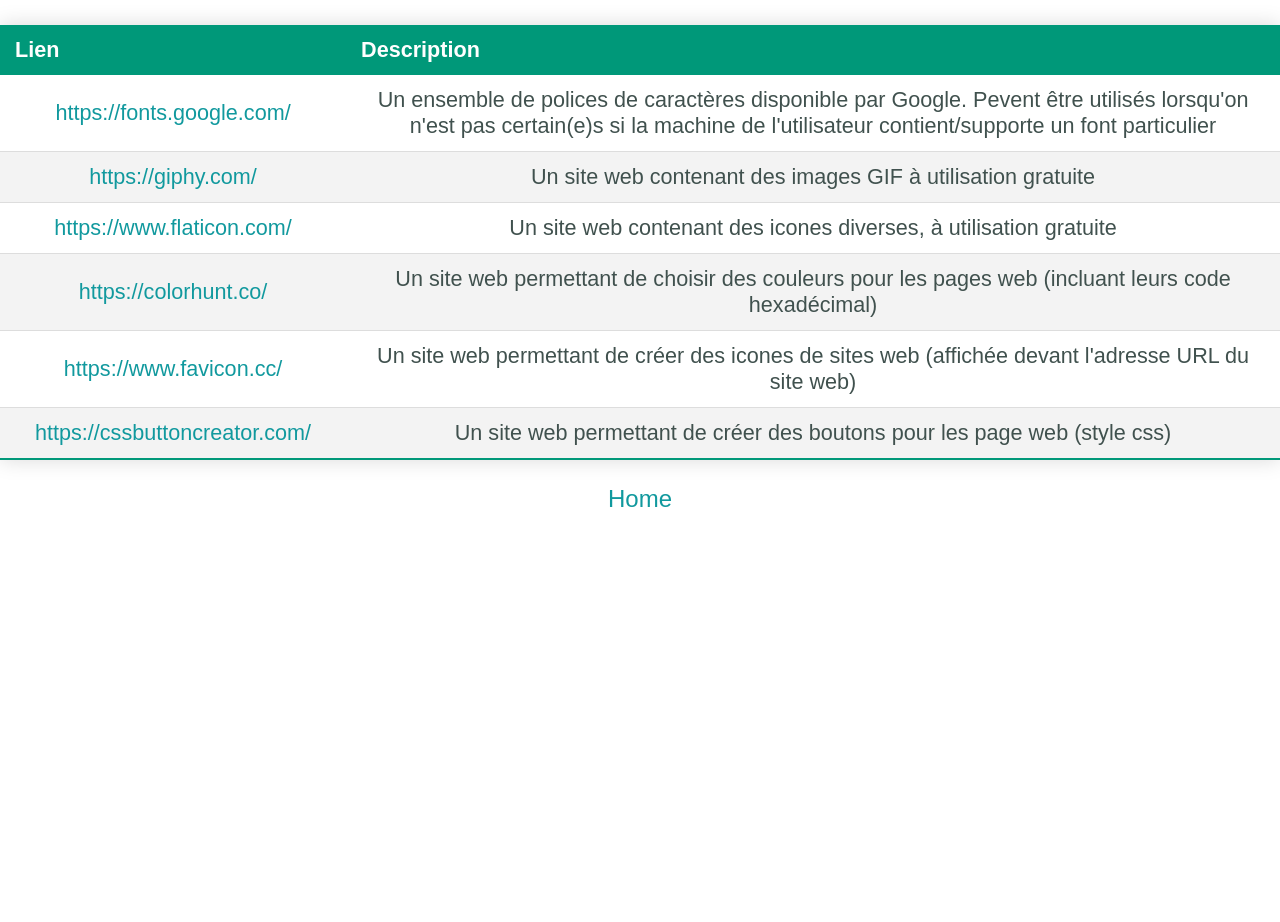
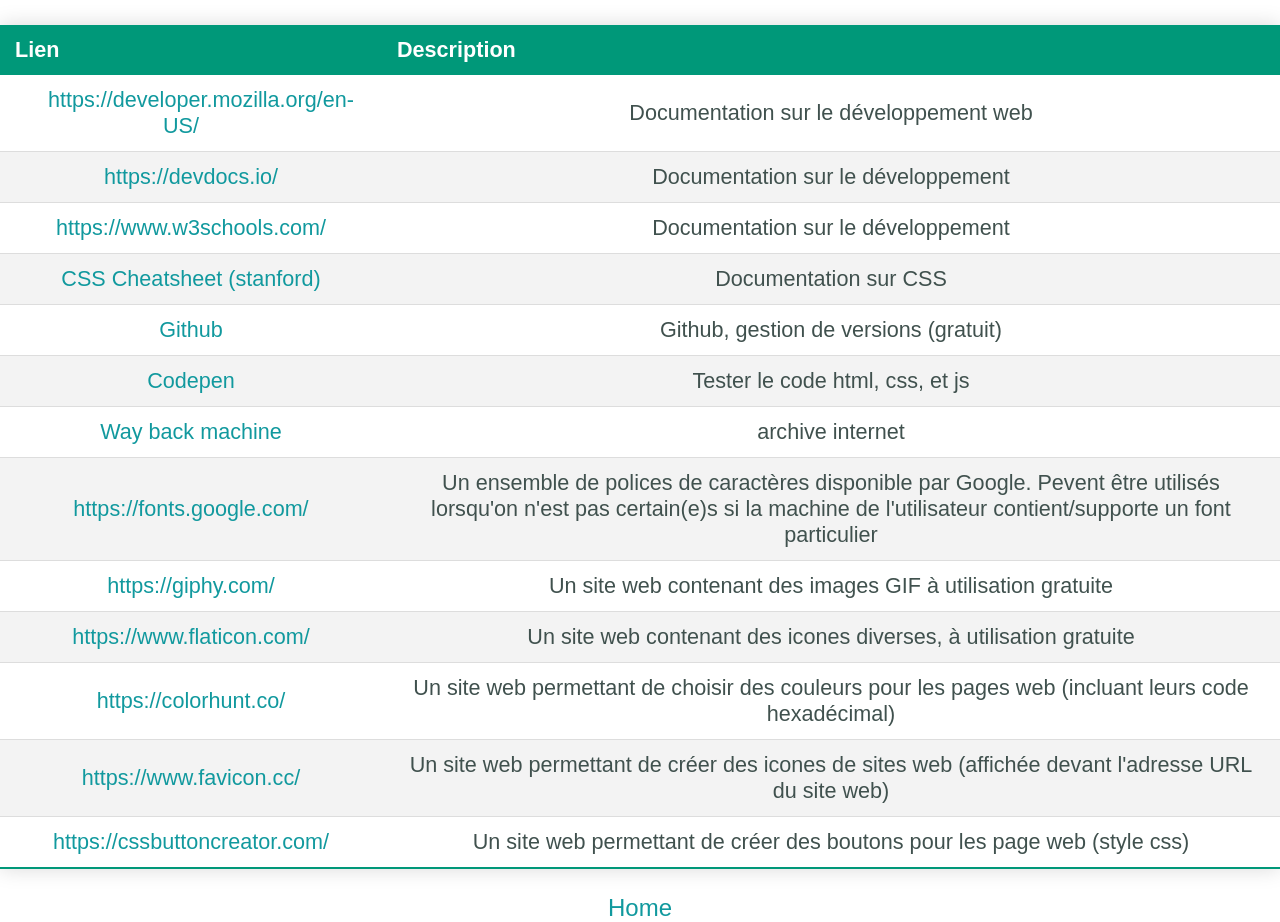
Before and after one commit to Ezdkdr/ws, a plain HTML site: page liens.html in a window 1280 px wide. Before the commit the page ends 800 px from the top, so only its background shows below. Drawn offline with Linux system fonts and the light colour scheme.

Commit message:
Add files via upload

```diff
--- a/liens.html
+++ b/liens.html
@@ -1,10 +1,12 @@
 <!DOCTYPE html>
 <html lang="en" dir="ltr">
+
 <head>
   <meta charset="utf-8">
   <title>Liens</title>
   <link rel="stylesheet" href="css/styles.css" />
 </head>
+
 <body>
   <table class="tab">
     <thead>
@@ -14,6 +16,34 @@
       </tr>
     </thead>
     <tbody>
+      <tr>
+        <td><a target="_blank" rel="noopener noreferrer" href="https://developer.mozilla.org/en-US/">https://developer.mozilla.org/en-US/</a></td>
+        <td>Documentation sur le développement web</td>
+      </tr>
+      <tr>
+        <td><a target="_blank" rel="noopener noreferrer" href="https://devdocs.io/">https://devdocs.io/</a></td>
+        <td>Documentation sur le développement</td>
+      </tr>
+      <tr>
+        <td><a target="_blank" rel="noopener noreferrer" href="https://www.w3schools.com/">https://www.w3schools.com/</a></td>
+        <td>Documentation sur le développement</td>
+      </tr>
+      <tr>
+        <td><a target="_blank" rel="noopener noreferrer" href="https://web.stanford.edu/group/csp/cs21/csscheatsheet.pdf">CSS Cheatsheet (stanford)</a></td>
+        <td>Documentation sur CSS</td>
+      </tr>
+      <tr>
+        <td><a target="_blank" rel="noopener noreferrer" href="https://github.com/">Github</a></td>
+        <td>Github, gestion de versions (gratuit)</td>
+      </tr>
+      <tr>
+        <td><a target="_blank" rel="noopener noreferrer" href="https://codepen.io/">Codepen</a></td>
+        <td>Tester le code html, css, et js</td>
+      </tr>
+      <tr>
+        <td><a target="_blank" rel="noopener noreferrer" href="https://archive.org/web/">Way back machine</a></td>
+        <td>archive internet</td>
+      </tr>
       <tr>
         <td><a class="links" href="https://fonts.google.com/">https://fonts.google.com/</a></td>
         <td>Un ensemble de polices de caractères disponible par Google. Pevent être utilisés lorsqu'on n'est pas certain(e)s si la machine de l'utilisateur contient/supporte un font particulier</td>
@@ -42,4 +72,5 @@
   </table>
   <a href="index.html">Home</a>
 </body>
+
 </html>
```
Lines whose indentation alone changed are shown as unchanged.
